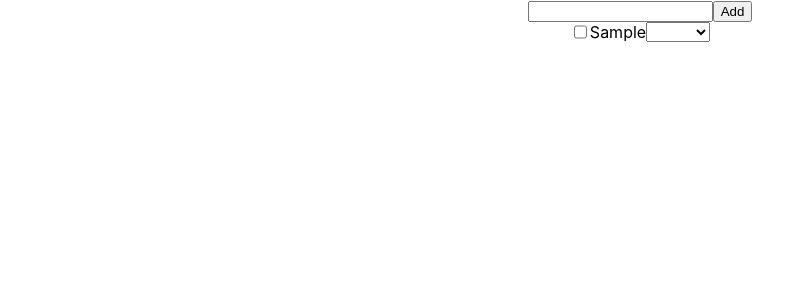
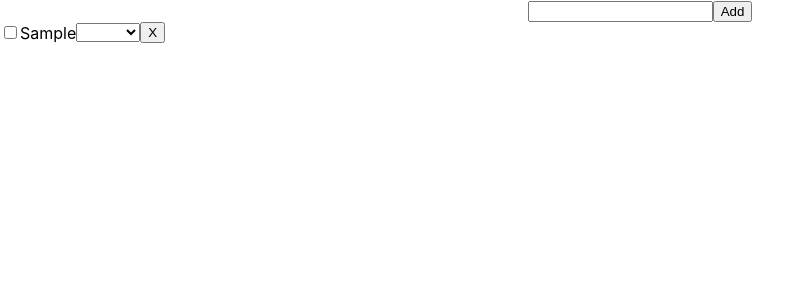
Before and after one commit to wenyuzheng/to-do-v2, a React (Create React App) app: page / in a window 1280 px wide. Both pictures are taken after typing "Sample" into the empty fields and a click on the button "Add". Shown: the top 300 px of the page, without its empty margins (0-811 px from the left). Built offline with nearby package versions, Linux system fonts and the light colour scheme.

Commit message:
Delete todo

```diff
--- a/src/features/todos/TodoItem.js
+++ b/src/features/todos/TodoItem.js
@@ -30,12 +30,27 @@ const TickBox = ({ id }) => {
   return <input type="checkbox" onChange={onChangeHandler} />;
 };
 
+const DeleteButton = ({ id }) => {
+  const dispatch = useDispatch();
+  const deleteHandler = () => {
+    dispatch({ type: "todos/todoDeleted", payload: id });
+  };
+  return <button onClick={deleteHandler}>X</button>;
+};
+
 const TodoItem = ({ todo }) => {
   return (
-    <div style={{ display: "inline-flex" }}>
+    <div
+      style={{
+        display: "flex",
+        justifyContent: "start",
+        alignItems: "center",
+      }}
+    >
       <TickBox id={todo.id} />
       <div style={{ color: todo.colour }}>{todo.text}</div>
       <ColourDropdown id={todo.id} />
+      <DeleteButton id={todo.id} />
     </div>
   );
 };
--- a/src/features/todos/todosReducer.js
+++ b/src/features/todos/todosReducer.js
@@ -12,8 +12,8 @@ export default (state = initialState, action) => {
       return copy;
 
     case "todos/todoDeleted":
-      copy.splice(action.payload, 1);
-      return copy;
+      const filtered = copy.filter((e) => e.id !== action.payload);
+      return filtered;
 
     case "todos/todoToggled":
       const toggledResult = copy.map((todo) => {
```
